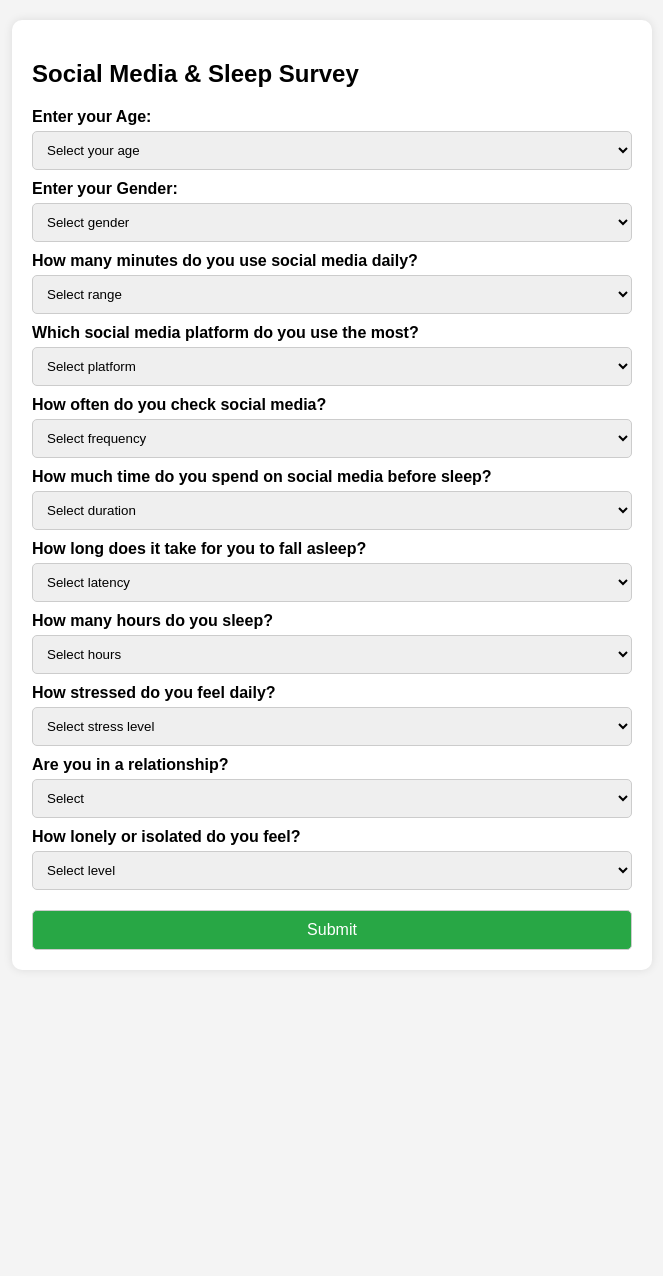
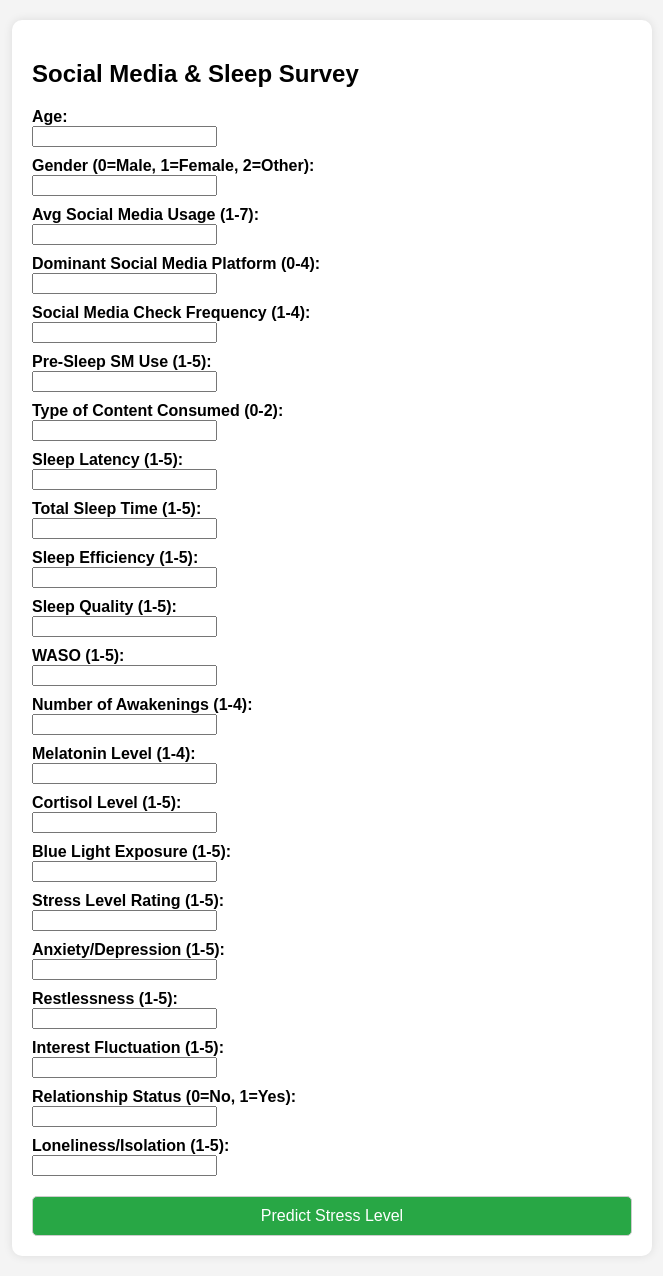
Before and after one commit to ShaikhMasud/Social_media_addiction_Prediction, a Django app: page / in a window 1280 px wide. Shown: the whole page, without its empty margins (308-971 px from the left). Before the commit the page ends 950 px from the top, so only its background shows below. Run offline with Django 5.2, Linux system fonts and the light colour scheme; parts of the project's set-up code (start-up, migrations or seed data) failed here and were passed over.

Commit message:
pkl file done

```diff
--- a/Social_Media_Addiction_Predictor/urls.py
+++ b/Social_Media_Addiction_Predictor/urls.py
@@ -1,25 +1,7 @@
-"""
-URL configuration for Social_Media_Addiction_Predictor project.
-
-The `urlpatterns` list routes URLs to views. For more information please see:
-    https://docs.djangoproject.com/en/5.0/topics/http/urls/
-Examples:
-Function views
-    1. Add an import:  from my_app import views
-    2. Add a URL to urlpatterns:  path('', views.home, name='home')
-Class-based views
-    1. Add an import:  from other_app.views import Home
-    2. Add a URL to urlpatterns:  path('', Home.as_view(), name='home')
-Including another URLconf
-    1. Import the include() function: from django.urls import include, path
-    2. Add a URL to urlpatterns:  path('blog/', include('blog.urls'))
-"""
-from django.contrib import admin
 from django.urls import path
-from Social_Media_Addiction_Predictor_app.views import *
+from Social_Media_Addiction_Predictor_app.views import predict_stress,home
 
 urlpatterns = [
-    path('admin/', admin.site.urls),
-    path('',HomePage),
-
+    path("",home,name="home"),
+    path("predict", predict_stress, name="predict_stress")
 ]
--- a/Social_Media_Addiction_Predictor_app/views.py
+++ b/Social_Media_Addiction_Predictor_app/views.py
@@ -1,6 +1,55 @@
+import joblib
+import numpy as np
 from django.shortcuts import render
+from .forms import StressForm  # Ensure you have a form class for validation
 
-# Create your views here.
+# Load the trained model and scaler once at startup
+model = joblib.load(r"C:\Users\shaik\Downloads\Social_Media_Addiction_Predictor\Social_Media_Addiction_Predictor_app\stress_model.pkl")
+scaler = joblib.load(r"C:\Users\shaik\Downloads\Social_Media_Addiction_Predictor\Social_Media_Addiction_Predictor_app\scaler.pkl")
 
-def HomePage(request):
-    return render(request,"HomePage.html")
+def home(request):
+    return render(request,"Homepage.html");
+
+def predict_stress(request):
+    print("hello")
+    if request.method == "POST":
+        form = StressForm(request.POST)
+        if form.is_valid():
+            # Extract cleaned input data from the form
+            user_input = np.array([[
+                form.cleaned_data['age'],
+                form.cleaned_data['gender'],
+                form.cleaned_data['social_media_usage'],
+                form.cleaned_data['dominant_platform'],
+                form.cleaned_data['check_freq'],
+                form.cleaned_data['pre_sleep_usage'],
+                form.cleaned_data['content_type'],
+                form.cleaned_data['sleep_latency'],
+                form.cleaned_data['total_sleep'],
+                form.cleaned_data['sleep_efficiency'],
+                form.cleaned_data['sleep_quality'],
+                form.cleaned_data['waso'],
+                form.cleaned_data['num_awakenings'],
+                form.cleaned_data['melatonin'],
+                form.cleaned_data['cortisol'],
+                form.cleaned_data['blue_light_exposure'],
+                form.cleaned_data['stress_level'],
+                form.cleaned_data['anxiety_depression'],
+                form.cleaned_data['restlessness'],
+                form.cleaned_data['interest_fluctuation'],
+                form.cleaned_data['relationship_status'],
+                form.cleaned_data['loneliness'],
+            ]])
+
+            # Normalize input before prediction
+            user_input_scaled = scaler.transform(user_input)
+
+            # Predict stress level
+            prediction = model.predict(user_input_scaled)[0] + 1  # Convert back to 1-5 scale
+
+            return render(request, "HomePage.html", {"prediction": prediction})
+
+    else:
+        form = StressForm()
+
+    return render(request, "HomePage.html", {"form": form})
--- a/templates/HomePage.html
+++ b/templates/HomePage.html
@@ -46,115 +46,83 @@
 <body>
     <div class="container">
         <h2>Social Media & Sleep Survey</h2>
-        <form>
-            <label>Enter your Age:</label>
-            <select required>
-                <option value="" disabled selected>Select your age</option>
-                <option>18</option>
-                <option>19</option>
-                <option>20</option>
-                <option>21</option>
-                <option>22</option>
-            </select>
+        <form method="POST" action="{% url 'predict_stress' %}">
+            {% csrf_token %}
+            <label>Age:</label>
+            <input type="text" name="age"><br>
 
-            <label>Enter your Gender:</label>
-            <select required>
-                <option value="" disabled selected>Select gender</option>
-                <option value="0">Male</option>
-                <option value="1">Female</option>
-                <option value="2">Other</option>
-            </select>
+            <label>Gender (0=Male, 1=Female, 2=Other):</label>
+            <input type="text" name="gender"><br>
 
-            <label>How many minutes do you use social media daily?</label>
-            <select required>
-                <option value="" disabled selected>Select range</option>
-                <option value="1">10-30m</option>
-                <option value="2">31-60m</option>
-                <option value="3">61-90m</option>
-                <option value="4">91-120m</option>
-                <option value="5">121-150m</option>
-                <option value="6">150-180m</option>
-                <option value="7">>180m</option>
-            </select>
+            <label>Avg Social Media Usage (1-7):</label>
+            <input type="text" name="social_media_usage"><br>
 
-            <label>Which social media platform do you use the most?</label>
-            <select required>
-                <option value="" disabled selected>Select platform</option>
-                <option value="0">Facebook</option>
-                <option value="1">Instagram</option>
-                <option value="2">Snapchat</option>
-                <option value="3">WhatsApp</option>
-                <option value="4">Twitter</option>
-            </select>
+            <label>Dominant Social Media Platform (0-4):</label>
+            <input type="text" name="dominant_platform"><br>
 
-            <label>How often do you check social media?</label>
-            <select required>
-                <option value="" disabled selected>Select frequency</option>
-                <option value="1">Less than 5 times</option>
-                <option value="2">5-10 times</option>
-                <option value="3">11-15 times</option>
-                <option value="4">More than 20 times</option>
-            </select>
+            <label>Social Media Check Frequency (1-4):</label>
+            <input type="text" name="check_freq"><br>
 
-            <label>How much time do you spend on social media before sleep?</label>
-            <select required>
-                <option value="" disabled selected>Select duration</option>
-                <option value="1">0-5m</option>
-                <option value="2">6-10m</option>
-                <option value="3">11-15m</option>
-                <option value="4">16-20m</option>
-                <option value="5">More than 20m</option>
-            </select>
+            <label>Pre-Sleep SM Use (1-5):</label>
+            <input type="text" name="pre_sleep_usage"><br>
 
-            <label>How long does it take for you to fall asleep?</label>
-            <select required>
-                <option value="" disabled selected>Select latency</option>
-                <option value="1">Less than 10 mins</option>
-                <option value="2">10-15 mins</option>
-                <option value="3">16-20 mins</option>
-                <option value="4">21-25 mins</option>
-                <option value="5">More than 30 mins</option>
-            </select>
+            <label>Type of Content Consumed (0-2):</label>
+            <input type="text" name="content_type"><br>
 
-            <label>How many hours do you sleep?</label>
-            <select required>
-                <option value="" disabled selected>Select hours</option>
-                <option value="1">4-5 hours</option>
-                <option value="2">5-6 hours</option>
-                <option value="3">6-7 hours</option>
-                <option value="4">7-8 hours</option>
-                <option value="5">More than 8 hours</option>
-            </select>
+            <label>Sleep Latency (1-5):</label>
+            <input type="text" name="sleep_latency"><br>
 
-            <label>How stressed do you feel daily?</label>
-            <select required>
-                <option value="" disabled selected>Select stress level</option>
-                <option value="1">Not stressed at all</option>
-                <option value="2">Slightly stressed</option>
-                <option value="3">Moderately stressed</option>
-                <option value="4">Very stressed</option>
-                <option value="5">Extremely stressed</option>
-            </select>
+            <label>Total Sleep Time (1-5):</label>
+            <input type="text" name="total_sleep"><br>
 
-            <label>Are you in a relationship?</label>
-            <select required>
-                <option value="" disabled selected>Select</option>
-                <option value="0">No</option>
-                <option value="1">Yes</option>
-            </select>
+            <label>Sleep Efficiency (1-5):</label>
+            <input type="text" name="sleep_efficiency"><br>
 
-            <label>How lonely or isolated do you feel?</label>
-            <select required>
-                <option value="" disabled selected>Select level</option>
-                <option value="1">Very low</option>
-                <option value="2">Low</option>
-                <option value="3">Moderate</option>
-                <option value="4">High</option>
-                <option value="5">Very high</option>
-            </select>
+            <label>Sleep Quality (1-5):</label>
+            <input type="text" name="sleep_quality"><br>
 
-            <button type="submit">Submit</button>
+            <label>WASO (1-5):</label>
+            <input type="text" name="waso"><br>
+
+            <label>Number of Awakenings (1-4):</label>
+            <input type="text" name="num_awakenings"><br>
+
+            <label>Melatonin Level (1-4):</label>
+            <input type="text" name="melatonin"><br>
+
+            <label>Cortisol Level (1-5):</label>
+            <input type="text" name="cortisol"><br>
+
+            <label>Blue Light Exposure (1-5):</label>
+            <input type="text" name="blue_light_exposure"><br>
+
+            <label>Stress Level Rating (1-5):</label>
+            <input type="text" name="stress_level"><br>
+
+            <label>Anxiety/Depression (1-5):</label>
+            <input type="text" name="anxiety_depression"><br>
+
+            <label>Restlessness (1-5):</label>
+            <input type="text" name="restlessness"><br>
+
+            <label>Interest Fluctuation (1-5):</label>
+            <input type="text" name="interest_fluctuation"><br>
+
+            <label>Relationship Status (0=No, 1=Yes):</label>
+            <input type="text" name="relationship_status"><br>
+
+            <label>Loneliness/Isolation (1-5):</label>
+            <input type="text" name="loneliness"><br>
+
+
+
+            <button type="submit">Predict Stress Level</button>
         </form>
+
+        {% if prediction %}
+            <h2>Predicted Addiction Level: {{ prediction }}</h2>
+        {% endif %}
+
     </div>
 </body>
 </html>
```
Also changed, not shown: Social_Media_Addiction_Predictor_app/forms.py (added, +25 -0 lines), 2 other files.
